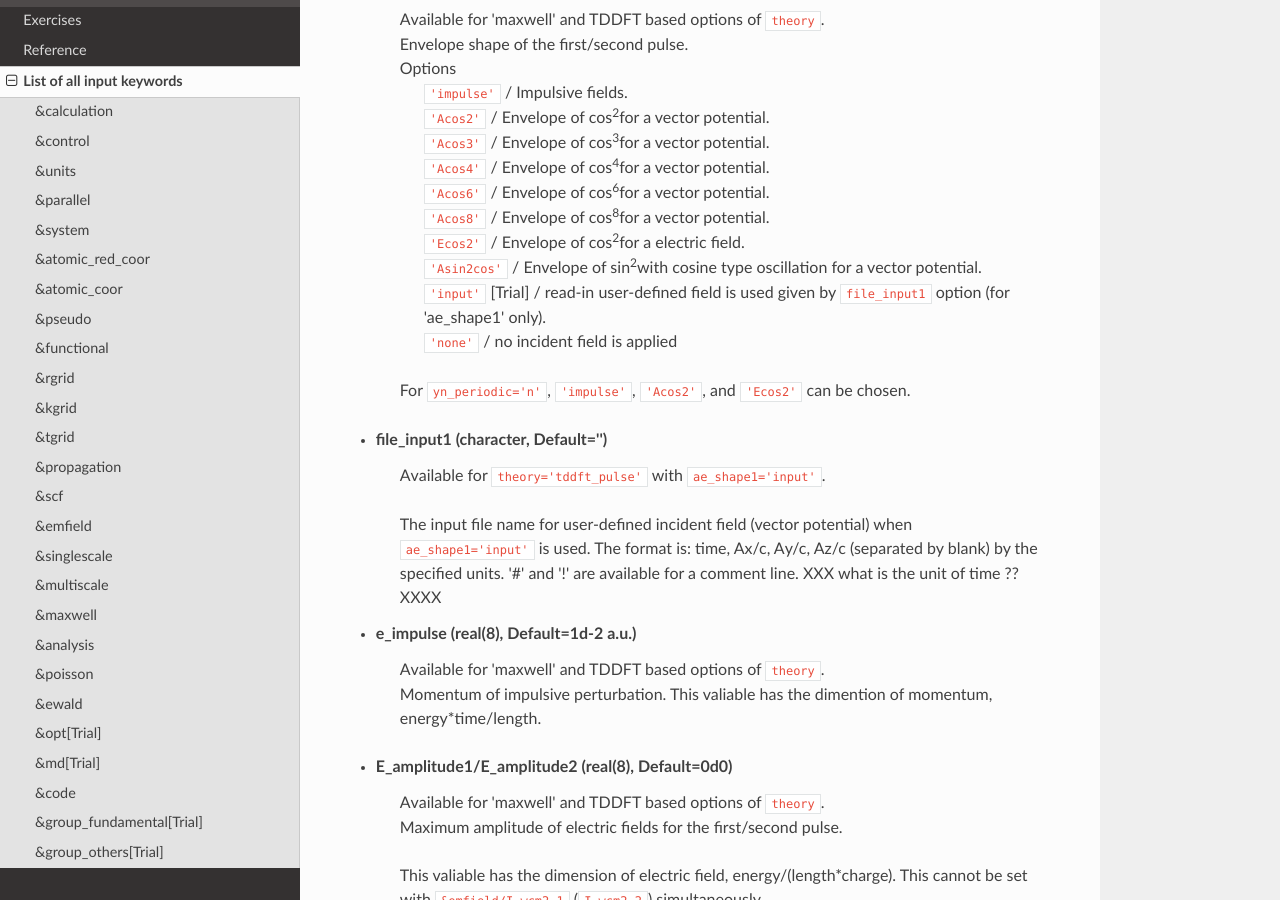
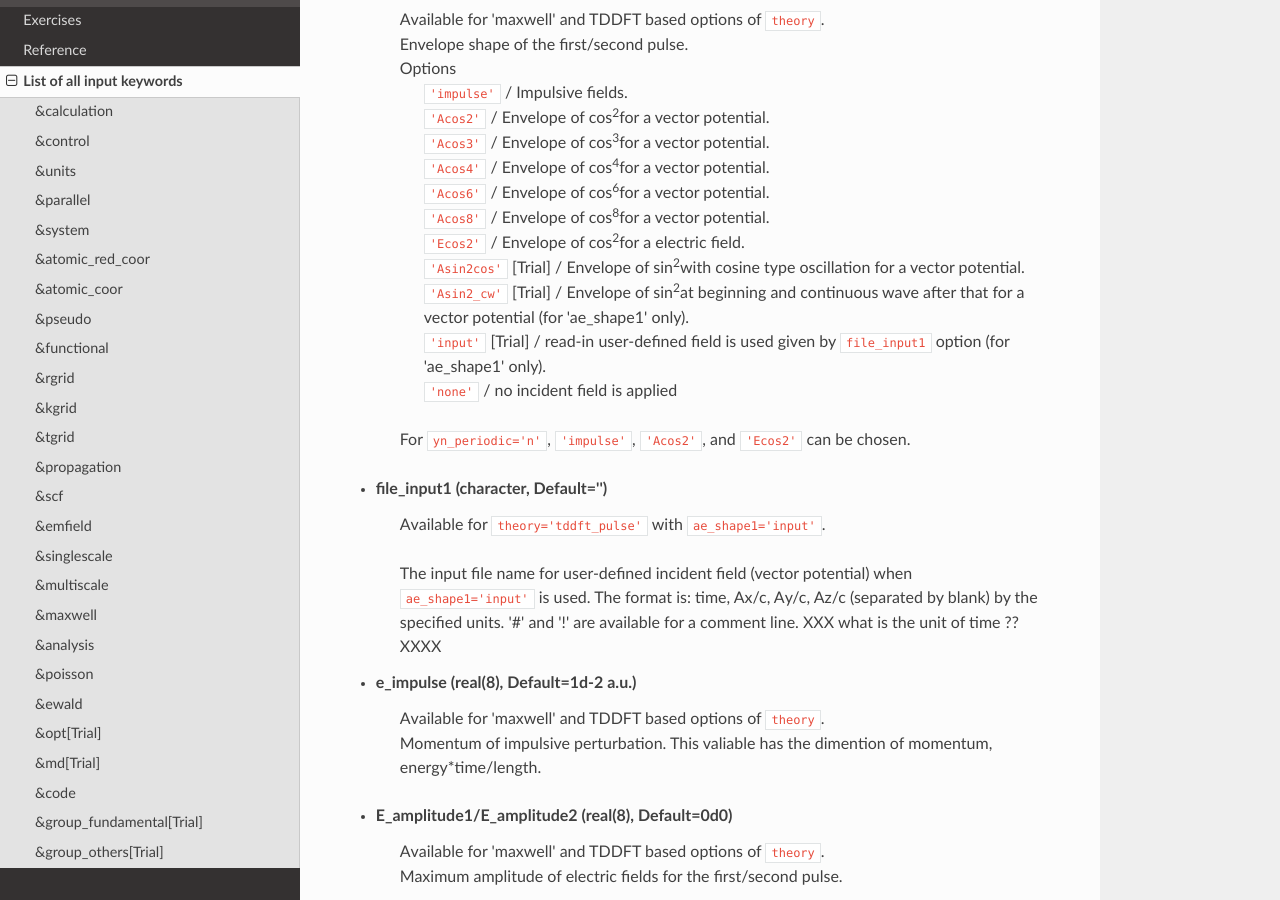
Before and after one commit to SALMON-TDDFT/SALMON-DOCS, a Sphinx documentation site: the page built from source/input_keyword_list.rst, in a window 1280 px wide and 900 px high, scrolled down 15901 px. Built offline with Sphinx 7.4.7 and the Read the Docs theme 2.0.0, drawn with Linux system fonts in a browser that asks for light colours; formulas are drawn with MathJax 3.

Commit message:
Update input_keyword_list.rst

```diff
--- a/source/input_keyword_list.rst
+++ b/source/input_keyword_list.rst
@@ -569,7 +569,8 @@ Input for psudopotentials. Size of array (:) is equal to ``&system/nelem``.
    |   ``'Acos6'`` / Envelope of cos\ :sup:`6`\ for a vector potential.
    |   ``'Acos8'`` / Envelope of cos\ :sup:`8`\ for a vector potential.
    |   ``'Ecos2'`` / Envelope of cos\ :sup:`2`\ for a electric field.
-   |   ``'Asin2cos'`` / Envelope of sin\ :sup:`2`\ with cosine type oscillation for a vector potential.
+   |   ``'Asin2cos'`` [Trial] / Envelope of sin\ :sup:`2`\ with cosine type oscillation for a vector potential.
+   |   ``'Asin2_cw'`` [Trial] / Envelope of sin\ :sup:`2`\ at beginning and continuous wave after that for a vector potential (for 'ae_shape1' only).
    |   ``'input'`` [Trial] / read-in user-defined field is used given by ``file_input1`` option (for 'ae_shape1' only).
    |   ``'none'`` / no incident field is applied
 
```
